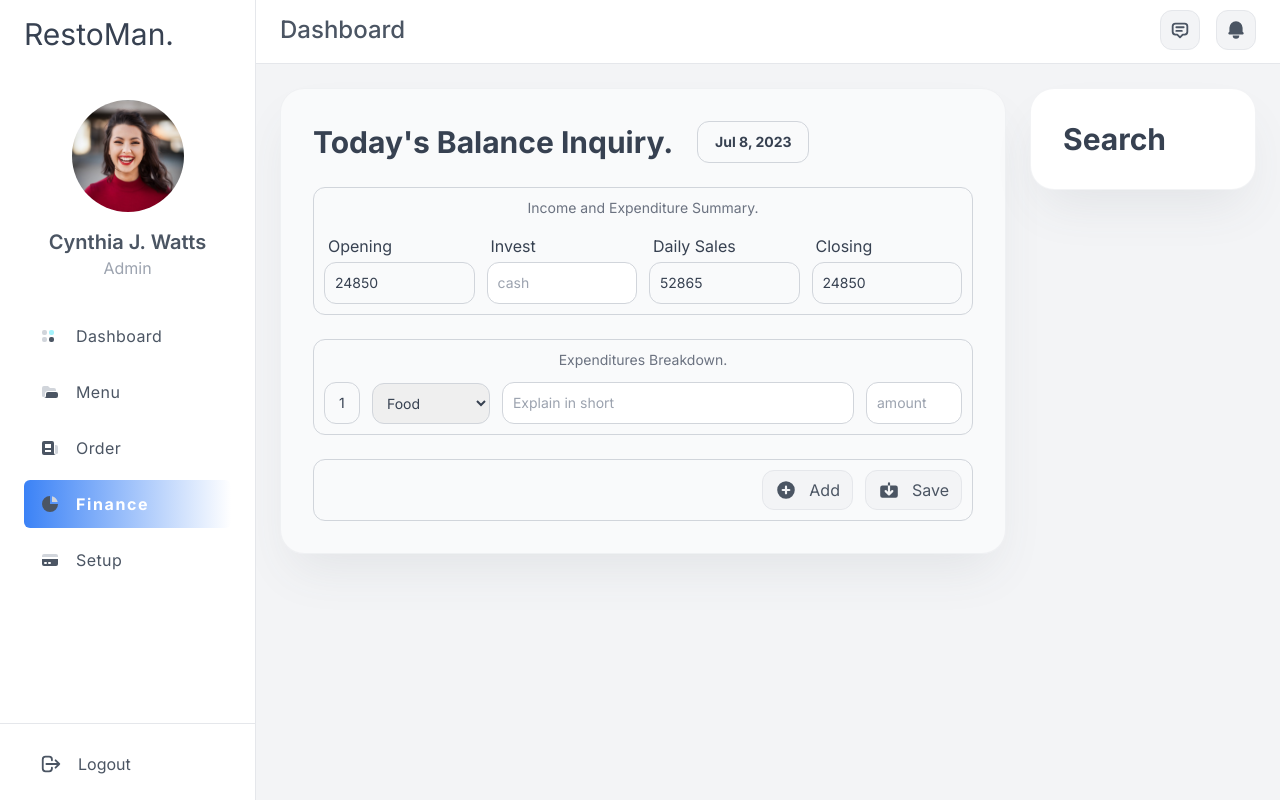
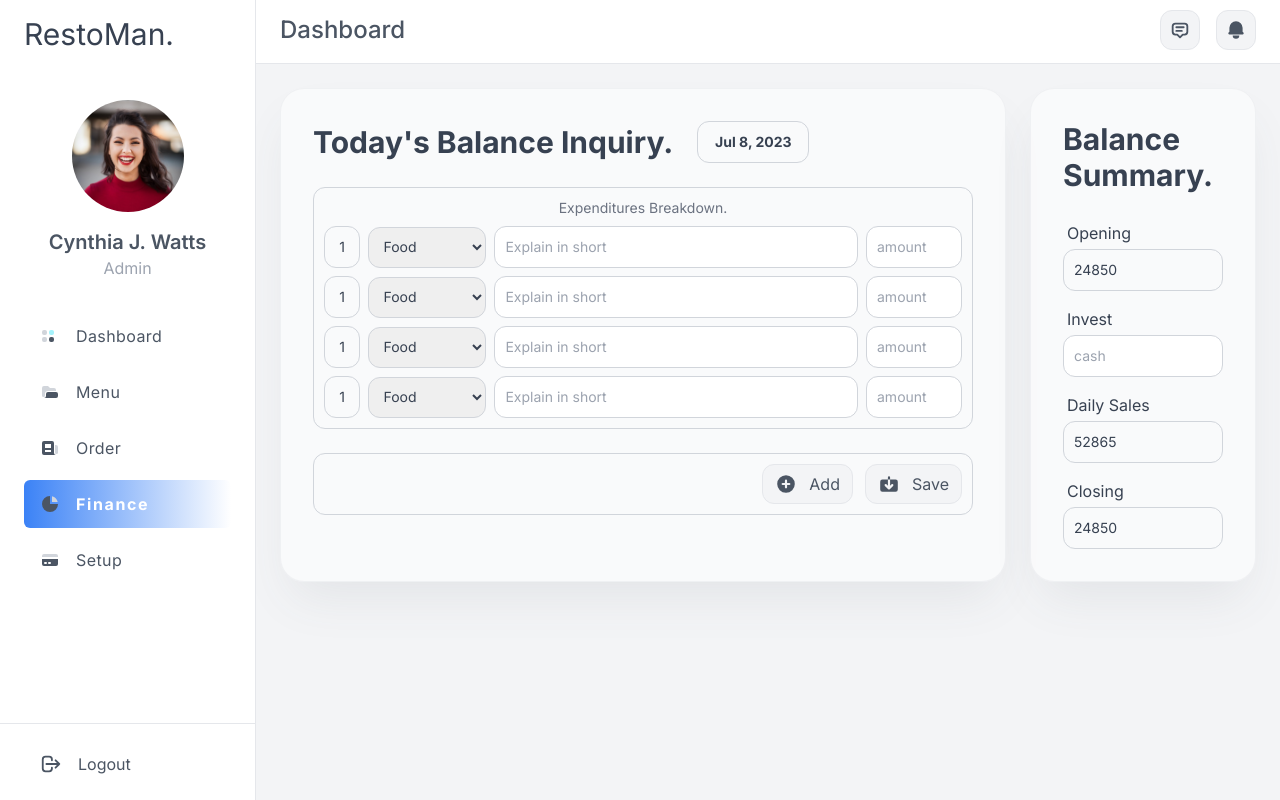
Before and after one commit to AbidHasanPiash/bhojon, a Next.js app: page /finance in a window 1280 px wide. Built offline with nearby package versions, Linux system fonts and the light colour scheme.

Commit message:
new look for finance page

```diff
--- a/app/finance/page.jsx
+++ b/app/finance/page.jsx
@@ -1,10 +1,7 @@
-'use client'
-import { useState } from 'react';
-import { HiPlusCircle, HiSave, HiDocumentSearch } from 'react-icons/hi';
-import { ImCross } from 'react-icons/im';
+import ExpenseRow from '@/components/finance/ExpenseRow';
+import { HiPlusCircle, HiSave } from 'react-icons/hi';
 
 export default function Finance() {
-  const [searchShow, setSearchShow] = useState(false);
   const date = new Date();
   const options = { day: 'numeric', month: 'short', year: 'numeric' };
   const currentDate = date.toLocaleString('en-US', options);
@@ -12,60 +9,21 @@ export default function Finance() {
   let dailySales = 52865;
   let closing = 24850;
   return (
-    <div>
-      {/* Heading for mobile vew */}
-      <div className="sticky px-10 pt-6 flex items-center justify-between lg:hidden">
-        <h5 className="text-2xl font-medium text-gray-600 dark:text-white">Finance</h5>
-        <button onClick={()=>setSearchShow((p)=>!p)} className="btn_layout_text" >
-          <span className="btn_text"> <HiDocumentSearch size={22}/> <span>Search</span></span>
-        </button>
-      </div>
-      <div className='container_gap lg:grid grid-cols-4 gap-6 w-full'>
+    <div className='container_gap'>
+      <div className='flex flex-col-reverse lg:grid grid-cols-4 gap-6 w-full'>
         <div className='container_layout lg:col-span-3'>
           {/* Header */}
           <div className='flex items-center space-x-6 text-xl font-bold md:text-3xl'>
             <h1>Today's Balance Inquiry.</h1>
             <h1 className='input_layout2 w-28 text-center'>{currentDate}</h1>
           </div>
-          {/* Assets section */}
-          <div className='modal_body_element'>
-            <h1 className='text-sm text-center pb-3 text-gray-500 dark:text-gray-300'>Income and Expenditure Summary.</h1>
-            <div className='grid xl:grid-cols-4 md:grid-cols-2 gap-3'>
-              <div>
-                <p className='p-1'>Opening</p>
-                <p className='input_layout'>{opening}</p>
-              </div>
-              <div>
-                <p className='p-1'>Invest</p>
-                <input type="number" placeholder='cash' className='input_layout' />
-              </div>
-              <div>
-                <p className='p-1'>Daily Sales</p>
-                <p className='input_layout'>{dailySales}</p>
-              </div>
-              <div>
-                <p className='p-1'>Closing</p>
-                <p className='input_layout'>{closing}</p>
-              </div>
-            </div>
-          </div>
           {/* Costing and liability */}
-          <div className='modal_body_element'>
-            <h1 className='text-sm text-center pb-3 text-gray-500 dark:text-gray-300'>Expenditures Breakdown.</h1>
-            <div className='flex items-center space-x-3'>
-              <p className='input_layout2 w-12 text-center'>1</p>
-              <select className='select_layout'>
-                <option value="1">Food</option>
-                <option value="1">Labor</option>
-                <option value="1">Rent</option>
-                <option value="1">Utilities</option>
-                <option value="1">Advertising</option>
-                <option value="1">Equipment</option>
-                <option value="1">Owner</option>
-              </select>
-              <input type="text" placeholder='Explain in short' className='input_layout' />
-              <input type="number" placeholder='amount' className='input_layout2 w-24' />
-            </div>
+          <div className='modal_body_element space-y-2'>
+            <h1 className='text-sm text-center text-gray-500 dark:text-gray-300'>Expenditures Breakdown.</h1>
+            <ExpenseRow/>
+            <ExpenseRow/>
+            <ExpenseRow/>
+            <ExpenseRow/>
           </div>
           <div className='modal_body_element flex items-center justify-end space-x-3'>
             <button className="btn_layout_text">
@@ -76,13 +34,24 @@ export default function Finance() {
             </button>
           </div>
         </div>
-        <div className={`${searchShow?'modal_container':'hidden lg:block h-fit sticky top-[88px]'}`}>
-          <div className="modal_body">
-            <div className="flex items-center justify-between">
-              <h1 className="text-xl font-bold md:text-3xl text-center">Search</h1>
-              <button onClick={()=>setSearchShow((p)=>!p)} className="btn_layout_icon lg:hidden">
-                <span className="btn_icon"><ImCross/></span>
-              </button>
+        <div className='container_layout space-y-6'>
+          <h1 className='text-xl font-bold md:text-3xl'>Balance Summary.</h1>
+          <div className='grid lg:grid-cols-1 grid-cols-2 gap-3'>
+            <div>
+              <p className='p-1'>Opening</p>
+              <p className='input_layout'>{opening}</p>
+            </div>
+            <div>
+              <p className='p-1'>Invest</p>
+              <input type="number" placeholder='cash' className='input_layout' />
+            </div>
+            <div>
+              <p className='p-1'>Daily Sales</p>
+              <p className='input_layout'>{dailySales}</p>
+            </div>
+            <div>
+              <p className='p-1'>Closing</p>
+              <p className='input_layout'>{closing}</p>
             </div>
           </div>
         </div>
--- /dev/null
+++ b/components/finance/ExpenseRow.jsx
@@ -0,0 +1,20 @@
+import React from 'react'
+
+export default function ExpenseRow() {
+  return (
+    <div className='flex items-center space-x-2'>
+      <p className='input_layout2 w-12 text-center'>1</p>
+      <select className='select_layout'>
+        <option value="1">Food</option>
+        <option value="1">Labor</option>
+        <option value="1">Rent</option>
+        <option value="1">Utilities</option>
+        <option value="1">Advertising</option>
+        <option value="1">Equipment</option>
+        <option value="1">Owner</option>
+      </select>
+      <input type="text" placeholder='Explain in short' className='input_layout' />
+      <input type="number" placeholder='amount' className='input_layout2 w-24' />
+    </div>
+  )
+}
```
